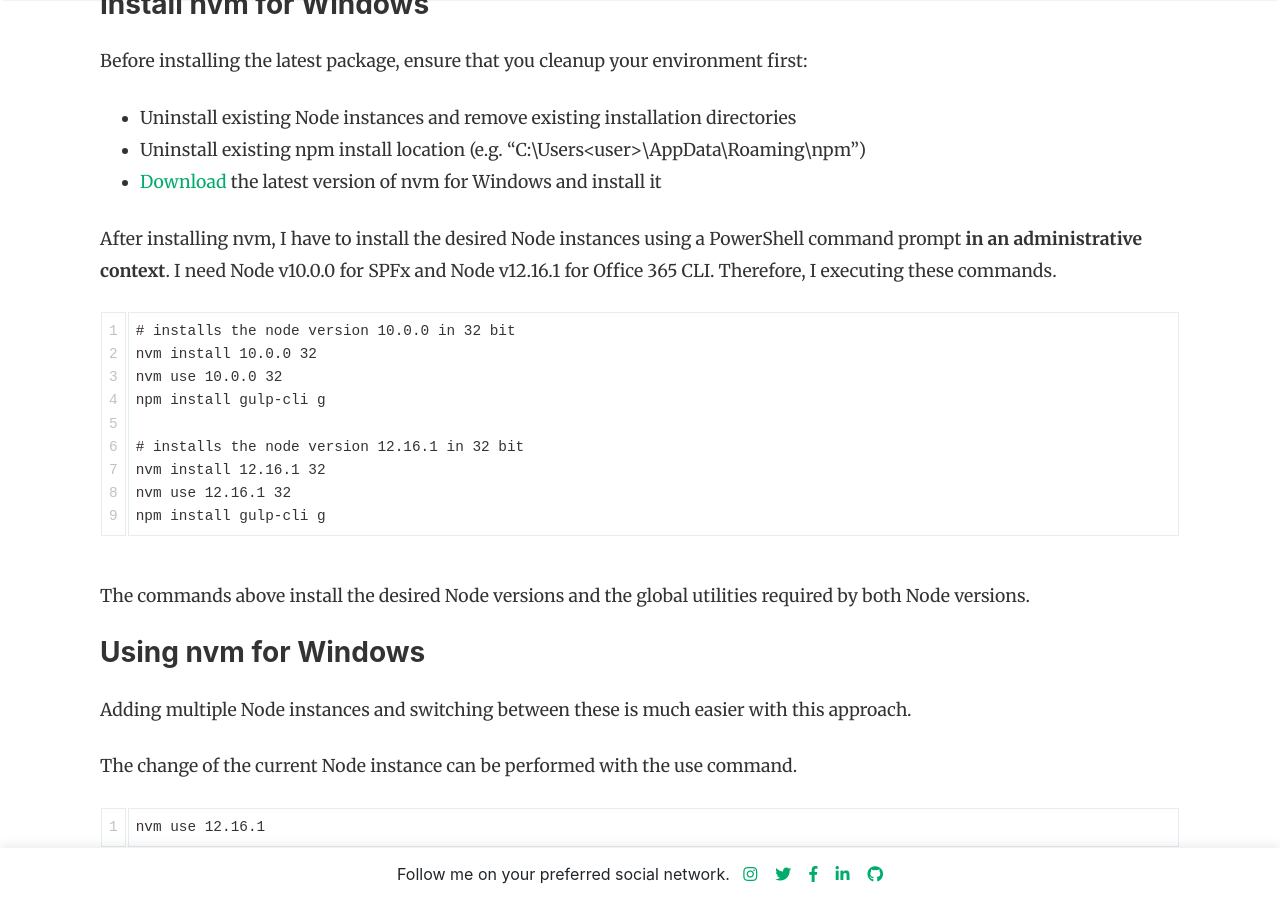
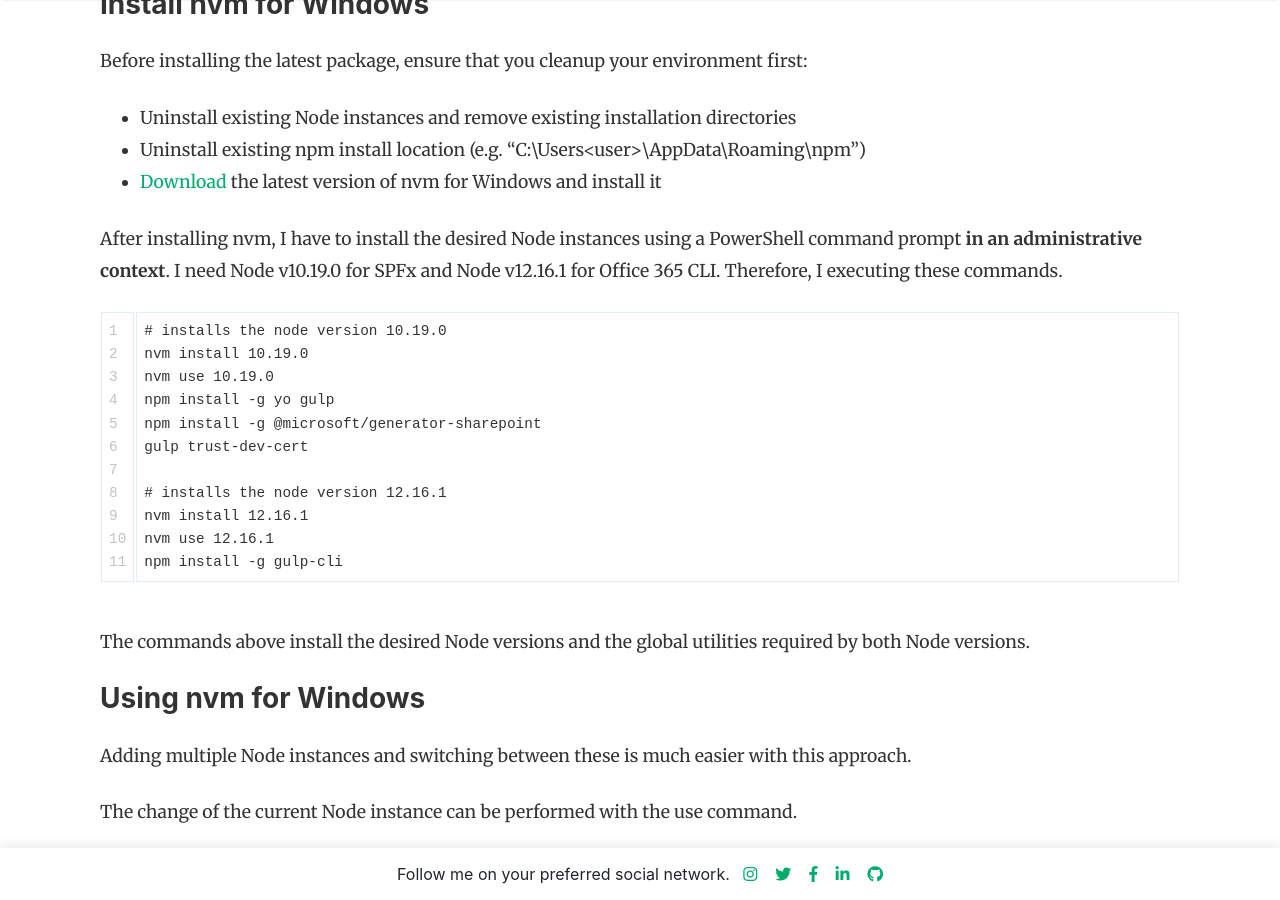
Before and after one commit to plamber/plamber.github.io, a Jekyll site: the page built from _posts/2020-04-06-Install-Multiple-Node-Versions-On-Windows.md, in a window 1280 px wide and 900 px high, scrolled down 952 px. Built offline with Jekyll 4.4.1, drawn with Linux system fonts in a browser that asks for light colours; nearby versions of some CDN libraries; comment, search, counter and statistics services are not loaded.

Commit message:
added sharepoint instructions

````diff
--- a/_posts/2020-04-06-Install-Multiple-Node-Versions-On-Windows.md
+++ b/_posts/2020-04-06-Install-Multiple-Node-Versions-On-Windows.md
@@ -24,18 +24,20 @@ Before installing the latest package, ensure that you cleanup your environment f
 - Uninstall existing npm install location (e.g. "C:\Users\<user>\AppData\Roaming\npm")
 - [Download](https://github.com/coreybutler/nvm/releases) the latest version of nvm for Windows and install it
 
-After installing nvm, I have to install the desired Node instances using a PowerShell command prompt <b>in an administrative context</b>. I need Node v10.0.0 for SPFx and Node v12.16.1 for Office 365 CLI. Therefore, I executing these commands.
+After installing nvm, I have to install the desired Node instances using a PowerShell command prompt <b>in an administrative context</b>. I need Node v10.19.0 for SPFx and Node v12.16.1 for Office 365 CLI. Therefore, I executing these commands.
 
 ```
-# installs the node version 10.0.0 in 32 bit
-nvm install 10.0.0 32
-nvm use 10.0.0 32
-npm install gulp-cli g
+# installs the node version 10.19.0
+nvm install 10.19.0
+nvm use 10.19.0
+npm install -g yo gulp
+npm install -g @microsoft/generator-sharepoint
+gulp trust-dev-cert
 
-# installs the node version 12.16.1 in 32 bit
-nvm install 12.16.1 32
-nvm use 12.16.1 32
-npm install gulp-cli g
+# installs the node version 12.16.1
+nvm install 12.16.1
+nvm use 12.16.1
+npm install -g gulp-cli
 ```
 
 The commands above install the desired Node versions and the global utilities required by both Node versions.
````
